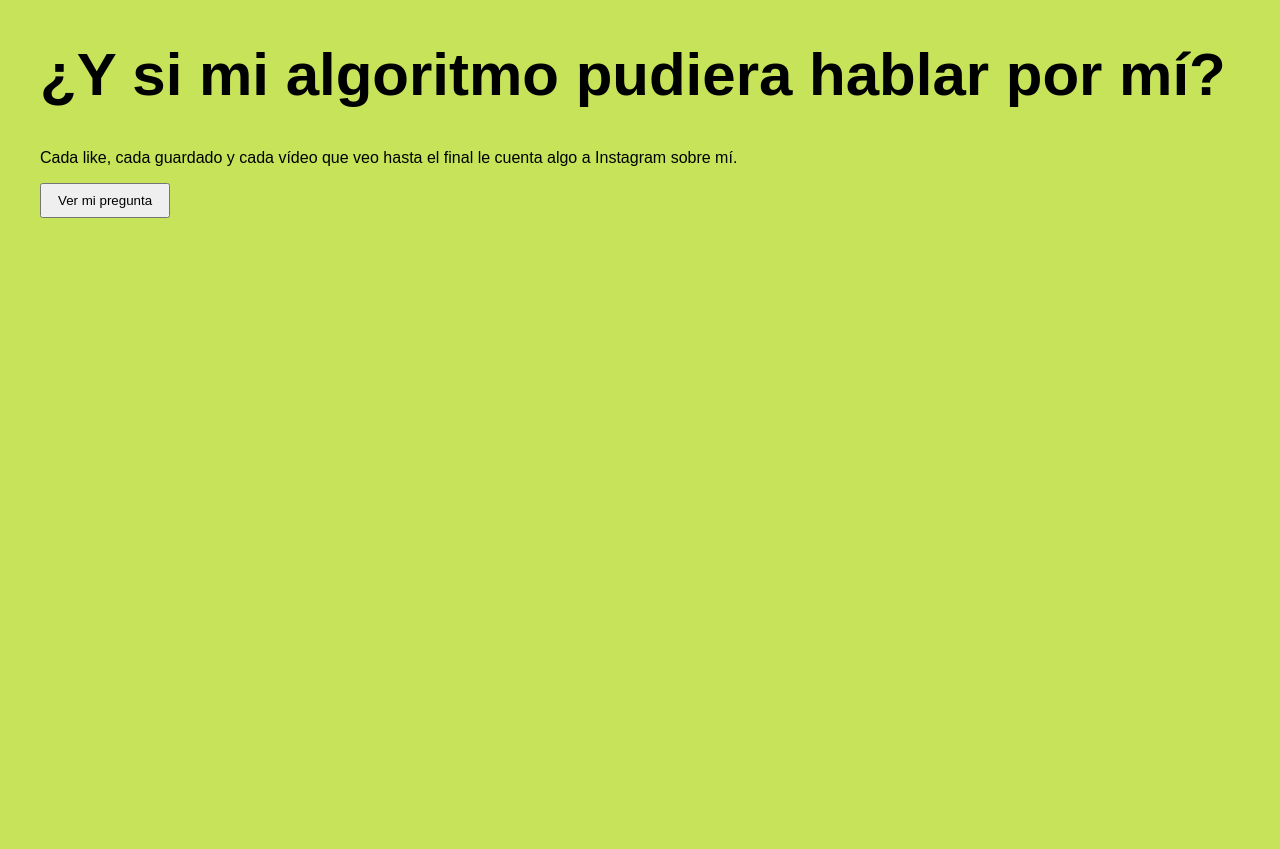
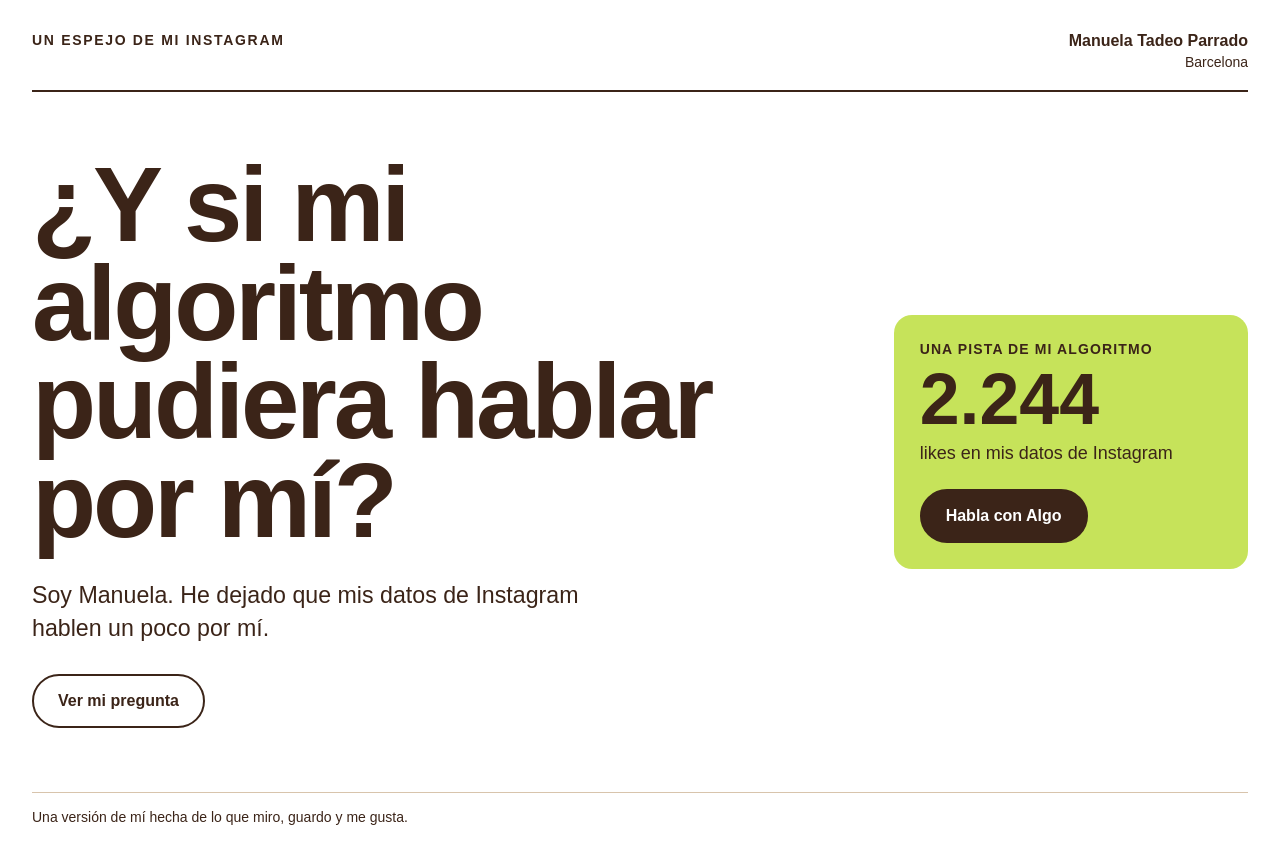
Before and after one commit to manuelatadeoparrado/ejercicio1, a plain HTML site: page index.html in a window 1280 px wide. Before the commit the page ends 800 px from the top, so only its background shows below. Drawn offline with Linux system fonts and the light colour scheme; a web font is replaced by a local one.

Commit message:
Add files via upload

```diff
--- a/index.html
+++ b/index.html
@@ -4,18 +4,41 @@
   <meta charset="UTF-8">
   <meta name="viewport" content="width=device-width, initial-scale=1">
   <title>¿Y si mi algoritmo pudiera hablar por mí?</title>
-  <!-- El nombre tiene que coincidir con el del archivo: style.css -->
+  <link rel="preconnect" href="https://fonts.googleapis.com">
+  <link rel="preconnect" href="https://fonts.gstatic.com" crossorigin>
+  <link href="https://fonts.googleapis.com/css2?family=Anybody:wdth,wght@50..150,400..900&display=swap" rel="stylesheet">
   <link rel="stylesheet" href="style.css">
 </head>
 <body>
+  <main class="portada">
+    <header class="cabecera">
+      <p class="etiqueta">Un espejo de mi Instagram</p>
+      <p class="ubicacion">Manuela Tadeo Parrado <span>Barcelona</span></p>
+    </header>
 
-  <h1>¿Y si mi algoritmo pudiera hablar por mí?</h1>
-  <p>Cada like, cada guardado y cada vídeo que veo hasta el final le cuenta algo a Instagram sobre mí.</p>
+    <section class="contenido" aria-labelledby="pregunta">
+      <div class="presentacion">
+        <h1 id="pregunta">¿Y si mi algoritmo pudiera hablar por mí?</h1>
+        <p class="intro">Soy Manuela. He dejado que mis datos de Instagram hablen un poco por mí.</p>
+        <button class="boton boton-secundario" id="boton" type="button">Ver mi pregunta</button>
+        <p class="pregunta-investigacion" id="texto" hidden>
+          ¿Qué revela el contenido que consumo en Instagram sobre mis intereses, mis gustos visuales y la identidad que construyo en el entorno digital?
+        </p>
+      </div>
 
-  <button id="boton">Ver mi pregunta</button>
-  <p id="texto" hidden>¿Qué revela el contenido que consumo en Instagram sobre mis intereses, mis gustos visuales y la identidad que construyo en el entorno digital?</p>
+      <aside class="dato" aria-label="Un dato de mis datos de Instagram">
+        <p class="dato-etiqueta">Una pista de mi algoritmo</p>
+        <p class="dato-numero">2.244</p>
+        <p class="dato-descripcion">likes en mis datos de Instagram</p>
+        <a class="boton boton-principal" href="#boton">Habla con Algo</a>
+      </aside>
+    </section>
 
-  <!-- El JavaScript va al final, cuando la página ya está cargada -->
+    <footer class="pie">
+      <p>Una versión de mí hecha de lo que miro, guardo y me gusta.</p>
+    </footer>
+  </main>
+
   <script src="script.js"></script>
 </body>
 </html>
--- a/style.css
+++ b/style.css
@@ -1,15 +1,218 @@
+:root {
+  --fondo: #FFFFFF;
+  --texto: #3B2418;
+  --acento: #C6E35A;
+  --secundario: #B0704A;
+  --apoyo: #D8C4AC;
+}
+
+* {
+  box-sizing: border-box;
+}
+
+html {
+  scroll-behavior: smooth;
+}
+
 body {
-  background-color: #C6E35A;
-  font-family: sans-serif;
-  margin: 40px;
+  margin: 0;
+  background: var(--fondo);
+  color: var(--texto);
+  font-family: "Anybody", sans-serif;
+}
+
+.portada {
+  width: min(100% - 64px, 1440px);
+  min-height: 100vh;
+  margin: 0 auto;
+  padding: 32px 0 24px;
+  display: flex;
+  flex-direction: column;
+}
+
+.cabecera {
+  display: flex;
+  justify-content: space-between;
+  align-items: flex-start;
+  gap: 24px;
+  padding-bottom: 20px;
+  border-bottom: 2px solid var(--texto);
+}
+
+.etiqueta,
+.ubicacion,
+.pie p {
+  margin: 0;
+}
+
+.etiqueta {
+  font-size: 14px;
+  font-weight: 700;
+  letter-spacing: 0.12em;
+  text-transform: uppercase;
+}
+
+.ubicacion {
+  text-align: right;
+  font-size: 16px;
+  font-weight: 700;
+}
+
+.ubicacion span {
+  display: block;
+  margin-top: 4px;
+  font-size: 14px;
+  font-weight: 400;
+}
+
+.contenido {
+  flex: 1;
+  display: grid;
+  grid-template-columns: minmax(0, 1.5fr) minmax(260px, 0.7fr);
+  align-items: center;
+  gap: clamp(40px, 8vw, 120px);
+  padding: 8vh 0;
+}
+
+.presentacion {
+  max-width: 900px;
 }
 
 h1 {
-  color: #000000;
-  font-size: 60px;
+  margin: 0 0 28px;
+  font-size: clamp(3.25rem, 8.2vw, 8rem);
+  font-weight: 900;
+  line-height: 0.94;
+  letter-spacing: -0.03em;
 }
 
-button {
-  padding: 8px 16px;
+.intro {
+  max-width: 620px;
+  margin: 0 0 28px;
+  font-size: clamp(1.1rem, 2vw, 1.45rem);
+  line-height: 1.45;
+}
+
+.boton {
+  display: inline-flex;
+  min-height: 54px;
+  align-items: center;
+  justify-content: center;
+  border: 2px solid var(--texto);
+  border-radius: 999px;
+  padding: 12px 24px;
+  color: var(--texto);
+  font: inherit;
+  font-size: 16px;
+  font-weight: 700;
+  text-decoration: none;
   cursor: pointer;
+  transition: transform 160ms ease, background-color 160ms ease;
 }
+
+.boton:hover {
+  transform: translateY(-2px);
+}
+
+.boton:focus-visible {
+  outline: 3px solid var(--secundario);
+  outline-offset: 4px;
+}
+
+.boton-secundario {
+  background: var(--fondo);
+}
+
+.boton-principal {
+  border-color: var(--texto);
+  background: var(--texto);
+  color: var(--fondo);
+}
+
+.pregunta-investigacion {
+  max-width: 680px;
+  margin: 24px 0 0;
+  padding-left: 18px;
+  border-left: 4px solid var(--secundario);
+  font-size: 18px;
+  line-height: 1.5;
+}
+
+.dato {
+  padding: 26px;
+  border-radius: 18px;
+  background: var(--acento);
+}
+
+.dato-etiqueta {
+  margin: 0;
+  font-size: 14px;
+  font-weight: 700;
+  letter-spacing: 0.08em;
+  text-transform: uppercase;
+}
+
+.dato-numero {
+  margin: 8px 0 0;
+  font-size: clamp(3.5rem, 5.6vw, 5.5rem);
+  font-weight: 900;
+  font-stretch: 115%;
+  line-height: 0.95;
+  letter-spacing: 0;
+}
+
+.dato-descripcion {
+  margin: 8px 0 24px;
+  font-size: 18px;
+  line-height: 1.35;
+}
+
+.pie {
+  padding-top: 16px;
+  border-top: 1px solid var(--apoyo);
+  font-size: 14px;
+}
+
+@media (max-width: 760px) {
+  .portada {
+    width: min(100% - 40px, 560px);
+    padding-top: 22px;
+  }
+
+  .cabecera {
+    align-items: flex-start;
+  }
+
+  .etiqueta {
+    max-width: 150px;
+    font-size: 12px;
+  }
+
+  .ubicacion {
+    font-size: 14px;
+  }
+
+  .contenido {
+    grid-template-columns: 1fr;
+    gap: 36px;
+    padding: 64px 0;
+  }
+
+  h1 {
+    font-size: clamp(3rem, 14vw, 6rem);
+  }
+
+  .dato {
+    max-width: 420px;
+  }
+}
+
+@media (prefers-reduced-motion: reduce) {
+  html {
+    scroll-behavior: auto;
+  }
+
+  .boton {
+    transition: none;
+  }
+}
```
Also changed, not shown: 1 other file.
